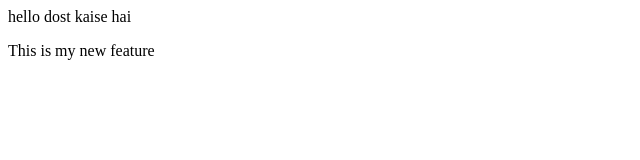
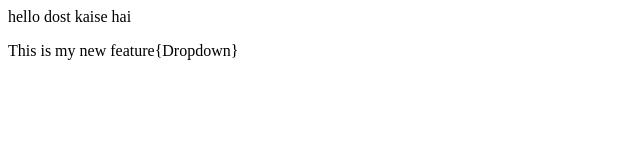
Before and after one commit to Jatin-chaurasiya/LocalgitDemo, a plain HTML site: page index.html in a window 1280 px wide. Shown: the full height of the page, 0-640 px from the left. Drawn offline with Linux system fonts and the light colour scheme.

```diff
--- a/index.html
+++ b/index.html
@@ -1,2 +1,2 @@
 <p>hello dost kaise hai</p>
-<p>This is my new feature</p>
+<p>This is my new feature{Dropdown}</p>
```
